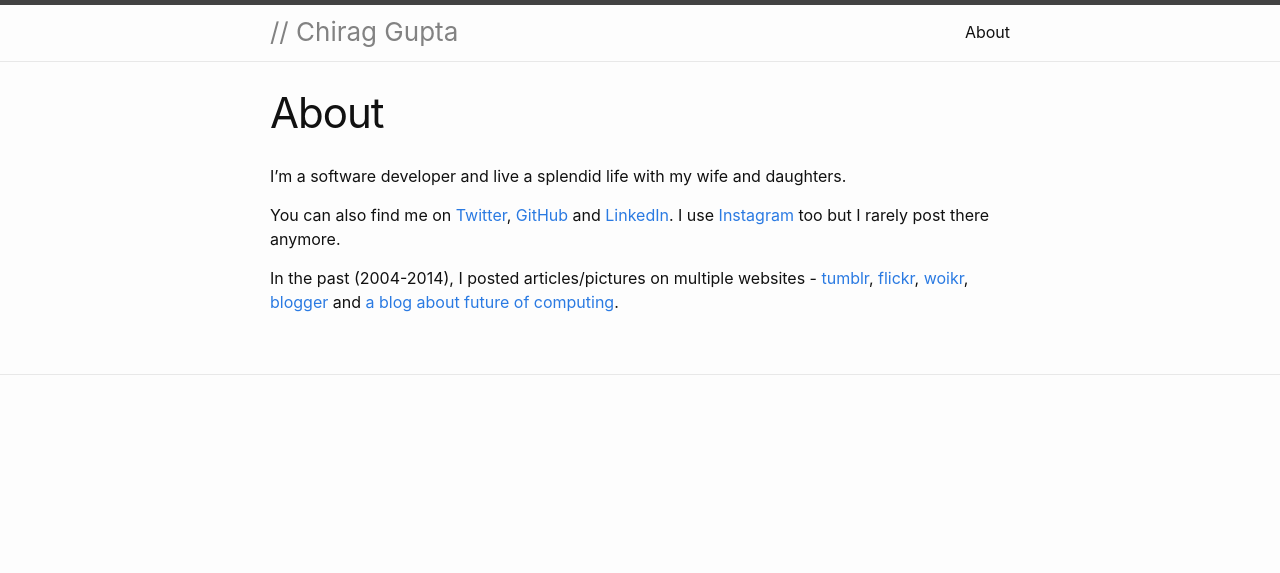
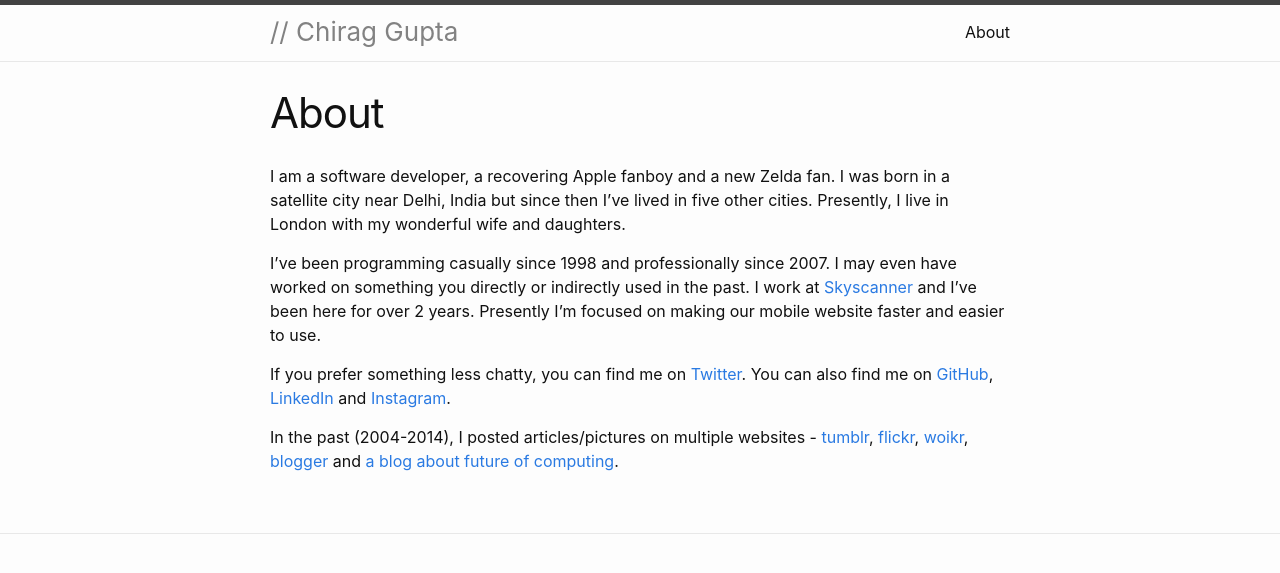
Before and after one commit to chiraggupta/ChiragGupta.com, a Jekyll site: the page built from about.md, in a window 1280 px wide. Shown: the top 573 px of the page. Built offline with Jekyll 4.4.1, drawn with Linux system fonts in a browser that asks for light colours.

Commit message:
Update About

```diff
--- a/about.md
+++ b/about.md
@@ -4,8 +4,10 @@ title: About
 permalink: /about/
 ---
 
-I'm a software developer and live a splendid life with my wife and daughters.
+I am a software developer, a recovering Apple fanboy and a new Zelda fan. I was born in a satellite city near Delhi, India but since then I've lived in five other cities. Presently, I live in London with my wonderful wife and daughters.
 
-You can also find me on [Twitter](https://www.twitter.com/{{ site.twitter_username| cgi_escape | escape }}), [GitHub](https://github.com/{{ site.github_username| cgi_escape | escape }}) and [LinkedIn](https://www.linkedin.com/in/{{ site.linkedin_username| cgi_escape | escape }}). I use [Instagram](https://instagram.com/{{ site.instagram_username| cgi_escape | escape }}) too but I rarely post there anymore.
+I've been programming casually since 1998 and professionally since 2007. I may even have worked on something you directly or indirectly used in the past. I work at [Skyscanner](https://www.skyscanner.net) and I've been here for over 2 years. Presently I'm focused on making our mobile website faster and easier to use.
+
+If you prefer something less chatty, you can find me on [Twitter](https://www.twitter.com/{{ site.twitter_username| cgi_escape | escape }}). You can also find me on [GitHub](https://github.com/{{ site.github_username| cgi_escape | escape }}), [LinkedIn](https://www.linkedin.com/in/{{ site.linkedin_username| cgi_escape | escape }}) and [Instagram](https://instagram.com/{{ site.instagram_username| cgi_escape | escape }}).
 
 In the past (2004-2014), I posted articles/pictures on multiple websites - [tumblr](https://guptachirag.tumblr.com/), [flickr](https://www.flickr.com/photos/guptachirag/), [woikr](https://woikr.com/author/chirag/), [blogger](https://guptachirag.blogspot.com/) and [a blog about future of computing](https://futureofcomputing.blogspot.com/).
```
